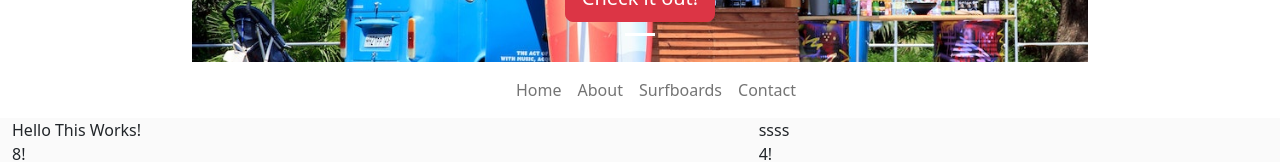
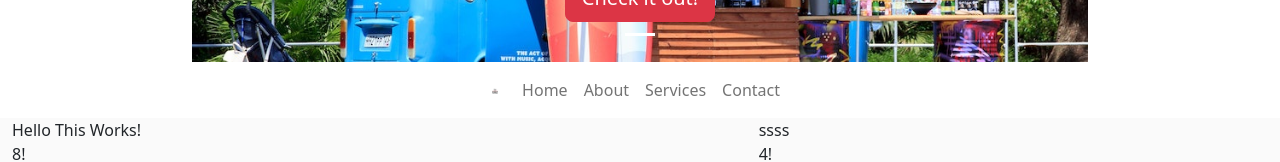
Before and after one commit to nestorjgc/snapchat-interview, a React (Create React App) app: page / in a window 1280 px wide. Shown: the part 571-733 px from the top of the page. Built offline with nearby package versions, Linux system fonts and the light colour scheme.

Commit message:
Testing New Device

```diff
--- a/src/components/NavbarLandComponent.js
+++ b/src/components/NavbarLandComponent.js
@@ -13,7 +13,7 @@ function NavbarLandComponent() {
             <Nav className='me-auto'>
               <Nav.Link href='#home'>Home</Nav.Link>
               <Nav.Link href='#link'>About</Nav.Link>
-              <Nav.Link href='#link'>Surfboards</Nav.Link>
+              <Nav.Link href='#link'>Services</Nav.Link>
               <Nav.Link href='#link'>Contact</Nav.Link>
             </Nav>
           </Navbar.Collapse>
```
